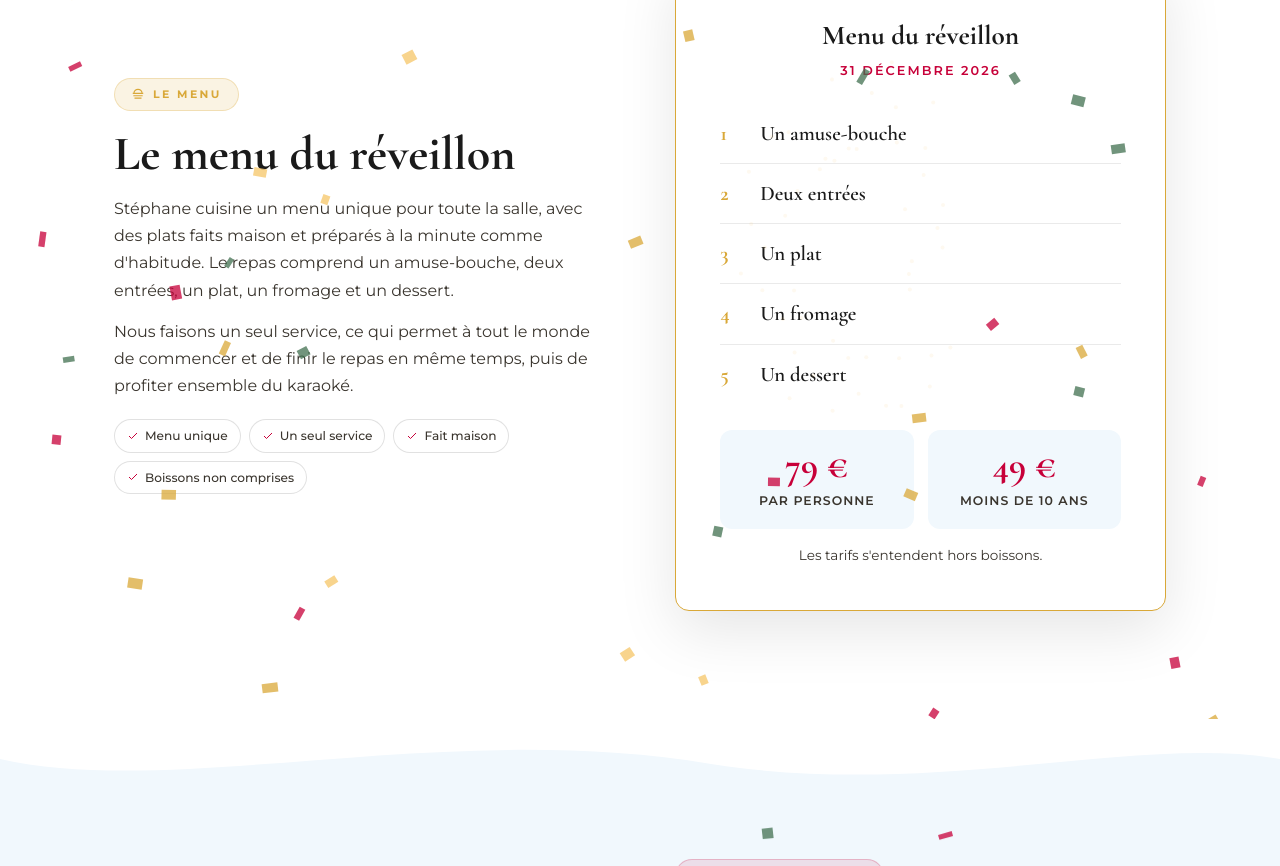
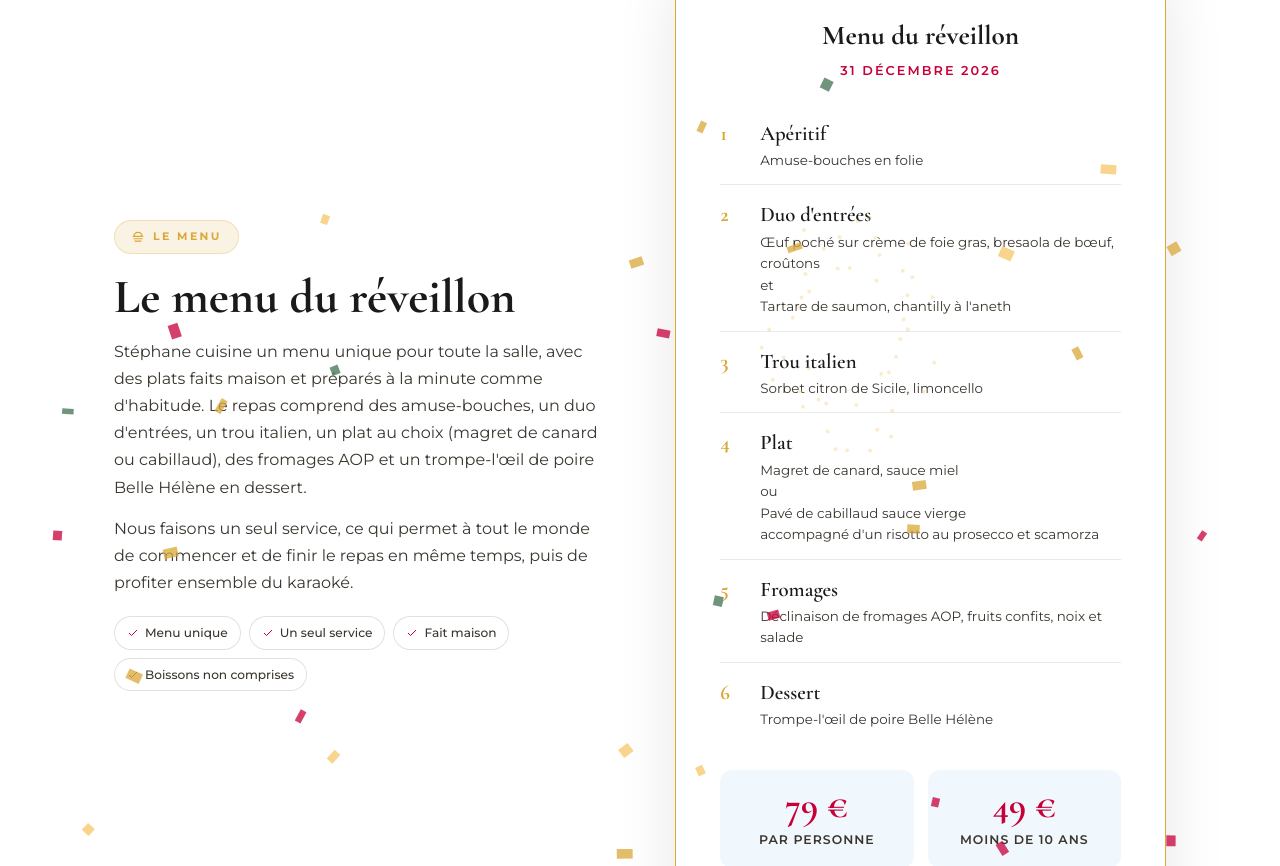
Before and after one commit to sasaubar/mezza-luna-site, a plain HTML site: page reveillon/index.html in a window 1280 px wide. Shown: the part 1934-2800 px from the top of the page. Drawn offline with Linux system fonts and the light colour scheme.

Commit message:
reveillon : menu detaille (dessert poire Belle Helene), photo de fete en fond de la section reservation
Co-Authored-By: Claude Sonnet 5.5 <noreply@anthropic.com>

```diff
--- a/reveillon/index.html
+++ b/reveillon/index.html
@@ -38,7 +38,7 @@
   "@type": "Event",
   "name": "Réveillon du Nouvel An à La Mezza Luna",
   "image": ["https://lamezzalunaclamart.com/assets/img/reveillon-affiche.jpg", "https://lamezzalunaclamart.com/assets/img/reveillon-hero.jpg"],
-  "description": "Menu unique avec un amuse-bouche, deux entrées, un plat, un fromage et un dessert, suivi d'un karaoké dansant et de cotillons à minuit.",
+  "description": "Menu unique avec amuse-bouches, duo d'entrées, trou italien, plat au choix (magret de canard ou cabillaud), fromages AOP et trompe-l'œil de poire Belle Hélène, suivi d'un karaoké dansant et de cotillons à minuit.",
   "startDate": "2026-12-31T19:00:00+01:00",
   "endDate": "2027-01-01T02:00:00+01:00",
   "eventStatus": "https://schema.org/EventScheduled",
@@ -362,7 +362,9 @@
   .timeline li:first-child{ border-top:none; }
   .timeline .h{ font-family:var(--serif); font-weight:700; font-size:1.35rem; color:var(--rouge-vif); min-width:66px; }
   .timeline .t{ font-size:.97rem; color:var(--charbon-doux); }
-  .resa{ background:var(--rouge-profond); color:#fff; padding:clamp(64px,9vw,100px) 0; }
+  .resa{ position:relative; background:var(--rouge-profond) url("/assets/img/reveillon-fete.jpg") center/cover no-repeat; color:#fff; padding:clamp(64px,9vw,100px) 0; }
+  .resa::before{ content:""; position:absolute; inset:0; background:linear-gradient(to bottom, rgba(144,12,39,.93) 0%, rgba(120,10,32,.80) 50%, rgba(90,6,24,.90) 100%); }
+  .resa .wrap{ position:relative; z-index:1; }
   .resa-inner{ max-width:680px; margin:0 auto; text-align:center; }
   .resa .eyebrow{ color:var(--or); }
   .resa h2{ font-family:var(--serif); font-weight:700; font-size:clamp(2rem,4.4vw,2.9rem); margin:14px 0 14px; color:#fff; }
@@ -524,7 +526,7 @@
           Le menu
         </span>
         <h2>Le menu du réveillon</h2>
-        <p>Stéphane cuisine un menu unique pour toute la salle, avec des plats faits maison et préparés à la minute comme d'habitude. Le repas comprend un amuse-bouche, deux entrées, un plat, un fromage et un dessert.</p>
+        <p>Stéphane cuisine un menu unique pour toute la salle, avec des plats faits maison et préparés à la minute comme d'habitude. Le repas comprend des amuse-bouches, un duo d'entrées, un trou italien, un plat au choix (magret de canard ou cabillaud), des fromages AOP et un trompe-l'œil de poire Belle Hélène en dessert.</p>
         <p>Nous faisons un seul service, ce qui permet à tout le monde de commencer et de finir le repas en même temps, puis de profiter ensemble du karaoké.</p>
         <div class="chips">
           <span class="chip"><svg viewBox="0 0 24 24" fill="none" stroke="currentColor" stroke-width="2"><path d="M20 6L9 17l-5-5"/></svg>Menu unique</span>
@@ -539,11 +541,12 @@
           <h3>Menu du réveillon</h3>
           <div class="sous">31 décembre 2026</div>
           <ul class="menu-liste">
-            <li><span class="num">1</span><span class="nom-plat">Un amuse-bouche</span></li>
-            <li><span class="num">2</span><span class="nom-plat">Deux entrées</span></li>
-            <li><span class="num">3</span><span class="nom-plat">Un plat</span></li>
-            <li><span class="num">4</span><span class="nom-plat">Un fromage</span></li>
-            <li><span class="num">5</span><span class="nom-plat">Un dessert</span></li>
+            <li><span class="num">1</span><span class="nom-plat">Apéritif<span class="det">Amuse-bouches en folie</span></span></li>
+            <li><span class="num">2</span><span class="nom-plat">Duo d'entrées<span class="det">Œuf poché sur crème de foie gras, bresaola de bœuf, croûtons<br>et<br>Tartare de saumon, chantilly à l'aneth</span></span></li>
+            <li><span class="num">3</span><span class="nom-plat">Trou italien<span class="det">Sorbet citron de Sicile, limoncello</span></span></li>
+            <li><span class="num">4</span><span class="nom-plat">Plat<span class="det">Magret de canard, sauce miel<br>ou<br>Pavé de cabillaud sauce vierge<br>accompagné d'un risotto au prosecco et scamorza</span></span></li>
+            <li><span class="num">5</span><span class="nom-plat">Fromages<span class="det">Déclinaison de fromages AOP, fruits confits, noix et salade</span></span></li>
+            <li><span class="num">6</span><span class="nom-plat">Dessert<span class="det">Trompe-l'œil de poire Belle Hélène</span></span></li>
           </ul>
           <div class="tarifs">
             <div class="tarif"><div class="prix">79 €</div><div class="qui">Par personne</div></div>
```
Also changed, not shown: assets/img/reveillon-fete.jpg (added).
